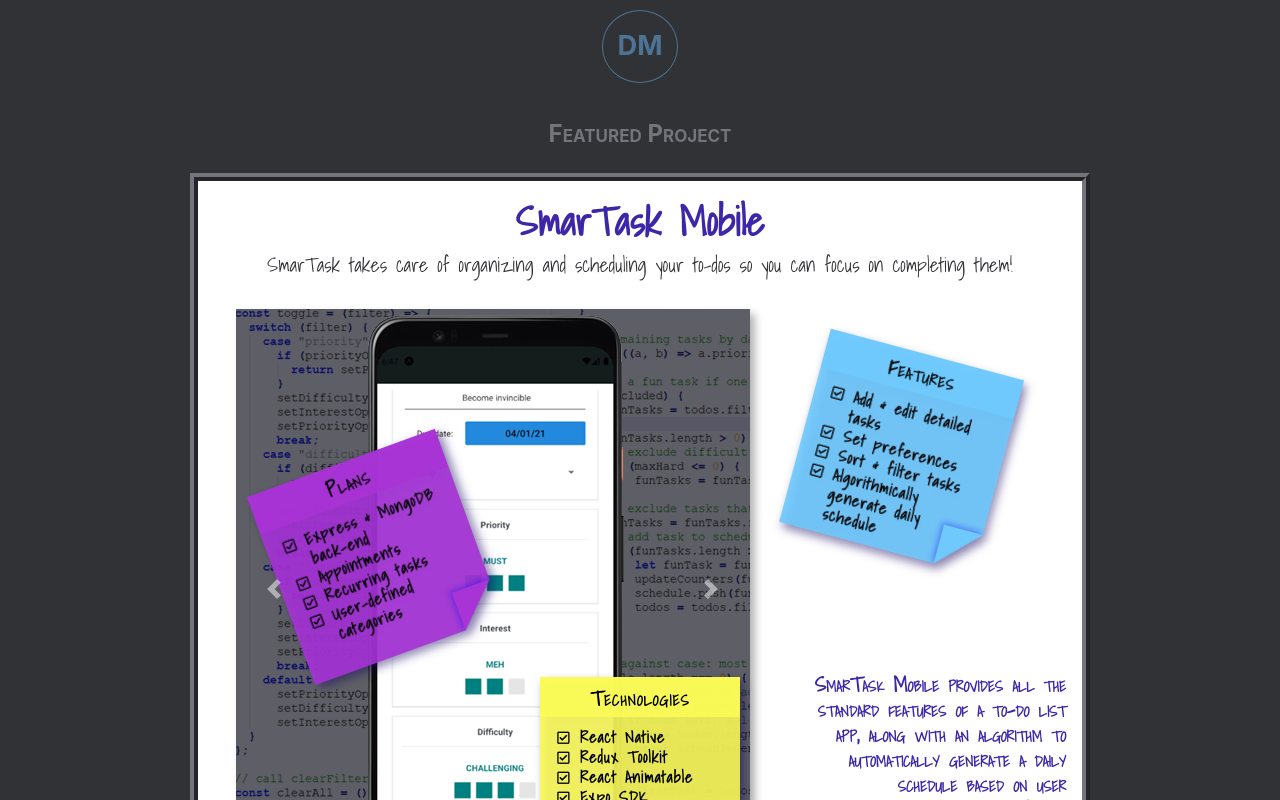
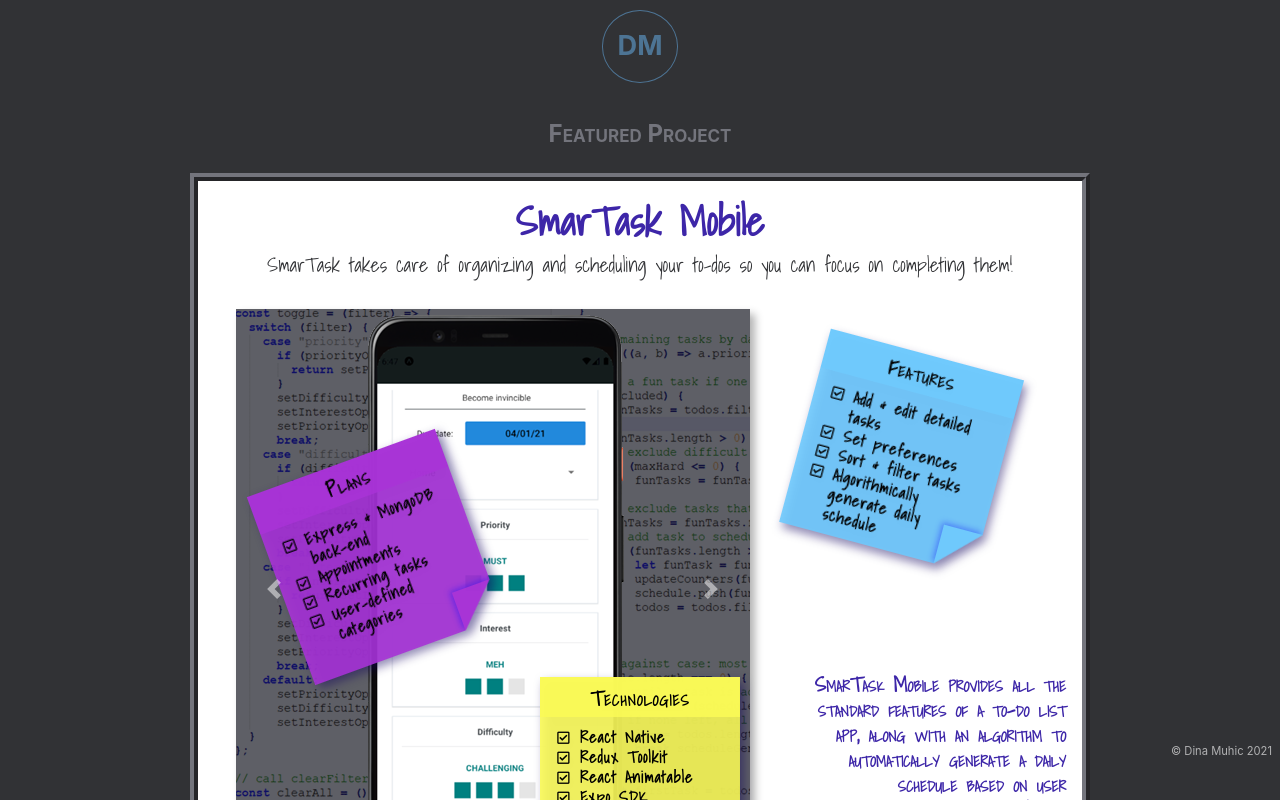
Before and after one commit to dinaporia/my-portfolio, a React (Create React App) app: page /projects in a window 1280 px wide. Shown: the top 800 px of the page. Built offline with nearby package versions, Linux system fonts and the light colour scheme; a web font is replaced by a local one.

Commit message:
copyright and photo

```diff
--- a/src/components/Navigation.js
+++ b/src/components/Navigation.js
@@ -27,7 +27,9 @@
                 </Route>
                 <Redirect to='/home' />
             </Switch>
+            <div className='copyright align-self-flex-end'>&#169; Dina Muhic 2021</div>
         </div>
+
     );
 }
 
--- a/src/components/ProjectsPage.js
+++ b/src/components/ProjectsPage.js
@@ -100,7 +100,9 @@
                         }}
                     blurb='This single page app was created using React and Sass, with a dash of Bootstrap. It features 2 types of reusable project-demo components: a project board and a project card. The hover-activated navigation bar component is animated with pure CSS. The entire site is fully responsive - feel free to resize your browser to check it out!'
                 />
+
             </div>
+
         </div>
         </Fragment>
     );
--- a/src/custom.scss
+++ b/src/custom.scss
@@ -43,6 +43,16 @@
     height: 100%;
   }
 
+  .copyright {
+      background-color: transparent;
+      position: fixed;
+      bottom: 5%;
+      right: 0;
+      padding: 0 0.5rem;
+      color: #ffffff9e;
+      font-size: 0.7rem;
+      writing-mode: sideways-lr;
+  }
 //   NAVIGATION MENU STYLING
 #nav-container {
     position: fixed;
--- a/src/index.js
+++ b/src/index.js
@@ -2,8 +2,7 @@
 import ReactDOM from 'react-dom';
 
 import './custom.scss'
-import '@fortawesome/fontawesome-free/css/all.css';
-import 'bootstrap-social/bootstrap-social.css';
+import '@fortawesome/fontawesome-free/css/all.min.css';
 
 import App from './App';
 
```
